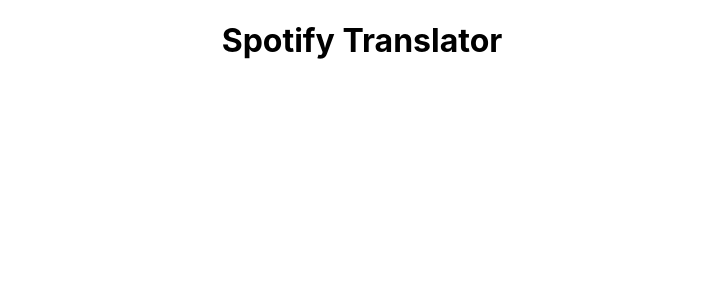
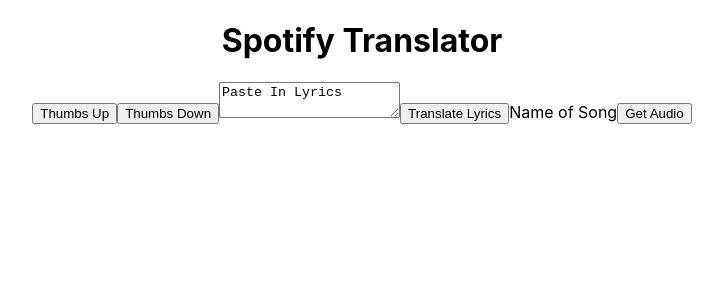
Before and after one commit to team-green-8-26/spotify-translator, a React (Create React App) app in the folder spotify-translator/: page / in a window 1280 px wide. Shown: the top 300 px of the page, without its empty margins (278-1001 px from the left). Built offline with nearby package versions, Linux system fonts and the light colour scheme; the HTML template or start-up script is replaced by a standard one.

Commit message:
Add sample interactions to test API

```diff
--- a/spotify-translator/src/App.js
+++ b/spotify-translator/src/App.js
@@ -1,10 +1,12 @@
 import logo from './logo.svg';
 import './App.css';
+import SampleAPIInteractions from './components/SampleAPIInteractions';
 
 function App() {
   return (
     <div className="App">
       <h1>Spotify Translator</h1>
+      <SampleAPIInteractions/>
     </div>
   );
 }
--- /dev/null
+++ b/spotify-translator/src/components/SampleAPIInteractions.jsx
@@ -0,0 +1,12 @@
+import React from 'react';
+
+export default function SampleAPIInteractions() {
+    return <ls>
+        <button>Thumbs Up</button>
+        <button>Thumbs Down</button>
+        <textarea>Paste In Lyrics</textarea>
+        <button>Translate Lyrics</button>
+        <textbox>Name of Song</textbox>
+        <button>Get Audio</button>
+    </ls>
+}
```
